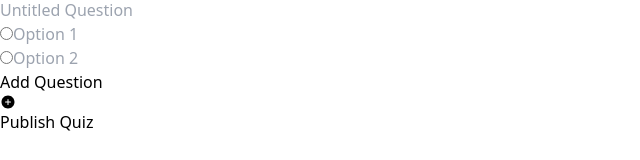
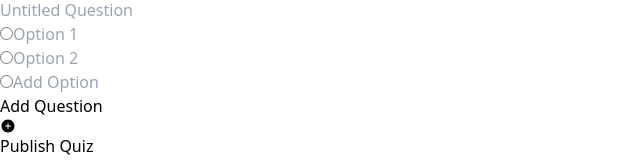
Before and after one commit to RudraPatel5435/Quizia, a React (Vite) app in the folder client/: page /create in a window 1280 px wide. Shown: the part 346-506 px from the top of the page, without its empty margins (0-640 px from the left). Built offline with nearby package versions, Linux system fonts and the light colour scheme; no server answers.

Commit message:
feature: add options

```diff
--- a/client/src/App.jsx
+++ b/client/src/App.jsx
@@ -8,7 +8,7 @@ const App = () => {
 
   const [expanded, setExpanded] = useState(false)
   return(
-    <div className="max-h-full min-h-screen w-screen relative font-[Gilroy-Semibold] bg-slate-300 dark:bg-zinc-900 dark:text-white">
+    <div className="max-h-full min-h-screen w-screen relative font-[Gilroy-Semibold] bg-slate-300 dark:bg-zinc-900">
       <Header expanded={expanded} setExpanded={setExpanded} />
       <div className="absolute">
         <Sidebar expanded={expanded} setExpanded={setExpanded} />
--- a/client/src/components/NewQuiz/NewQuiz.jsx
+++ b/client/src/components/NewQuiz/NewQuiz.jsx
@@ -32,7 +32,6 @@ const NewQuiz = () => {
       }
     ]
   })
-
   const addQuestion = () => {
     setNewQuiz((prevState) => ({
       ...prevState,
@@ -41,7 +40,7 @@ const NewQuiz = () => {
         {
           id: quizID,
           Q: '',
-          options: ["", ""],
+          options: [""],
           A: ''
         }
       ]
@@ -56,6 +55,7 @@ const NewQuiz = () => {
     headers: { "Content-Type": "application/json" },
     body: JSON.stringify(newQuiz)
     })
+    console.log(newQuiz)
   }
 
 
@@ -117,7 +117,7 @@ const NewQuiz = () => {
                     value={quiz.Q}
                     onChange={(e) => {
                       const updatedQuizes = [...newQuiz.quizes]
-                      updatedQuizes[idx] = { ...updatedQuizes[idx], Q: e.target.value }
+                      updatedQuizes[idx].Q = e.target.value
                       setNewQuiz((prevState) => ({
                         ...prevState,
                         quizes: updatedQuizes
@@ -134,11 +134,34 @@ const NewQuiz = () => {
                         />
                         <input
                           type="text"
+                          value={option}
                           placeholder={`Option ${oidx + 1}`}
                           className='text-sm ml-3 rounded-sm bg-blue-200 dark:bg-zinc-600 outline-none px-1 py-[2px]'
+                          onChange={(e)=>{
+                            const updatedOptions = [...newQuiz.quizes]
+                            updatedOptions[idx].options[oidx] = e.target.value
+                            setNewQuiz((prevState)=>({
+                              ...prevState,
+                              quizes: updatedOptions
+                            }))
+                          }}
                         />
                       </div>
                     ))}
+                    <div onClick={()=>{
+                      const newOption = [...newQuiz.quizes]
+                      newOption[idx].options.push('')
+                      setNewQuiz((prevState)=>({
+                      ...prevState,
+                      quizes: newOption
+                    }))}} className="">
+                      <input type="radio" />
+                      <input
+                        type="text"
+                        className='text-sm ml-3 rounded-sm bg-blue-200 dark:bg-zinc-600 outline-none px-1 py-[2px]'
+                        defaultValue=""
+                        placeholder="Add Option" />
+                    </div>
                   </div>
                 </div>
               </div>
```
Also changed, not shown: 1 other file (tests, documents, lock files or other folders).
